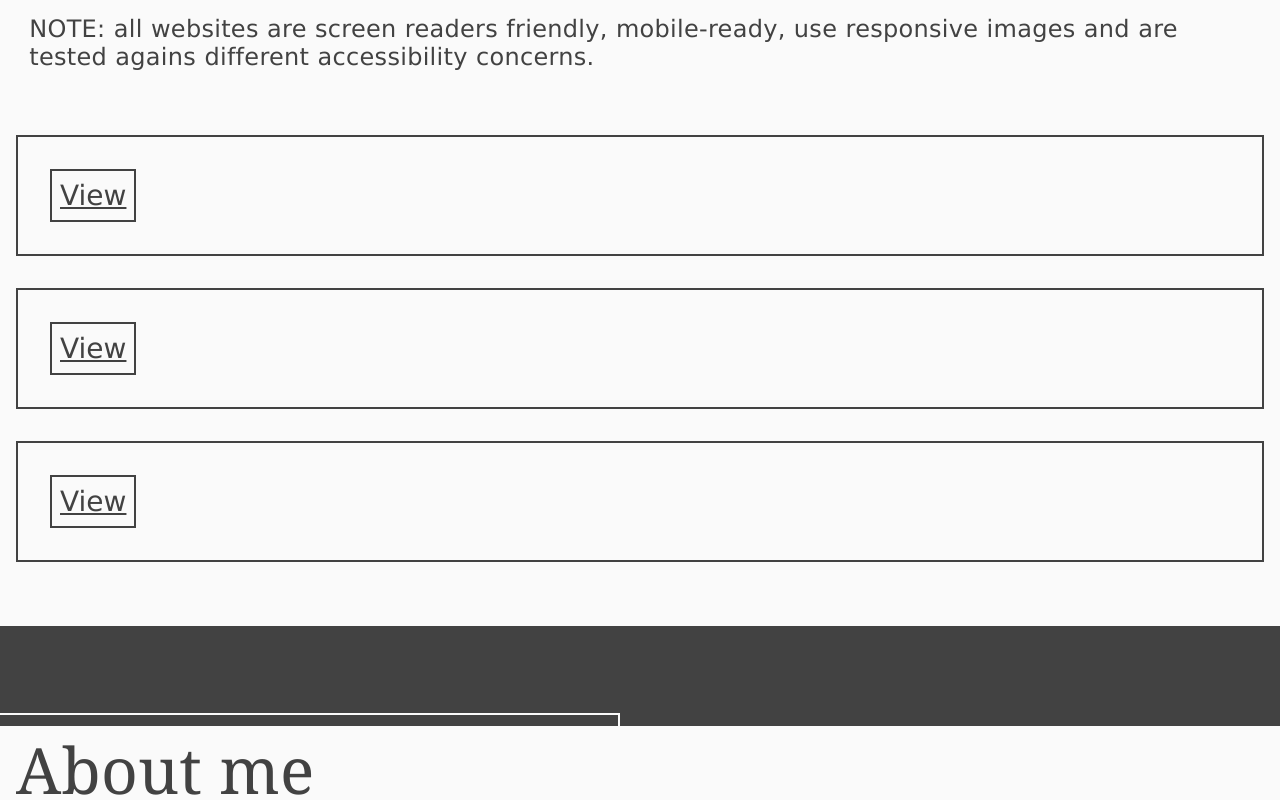
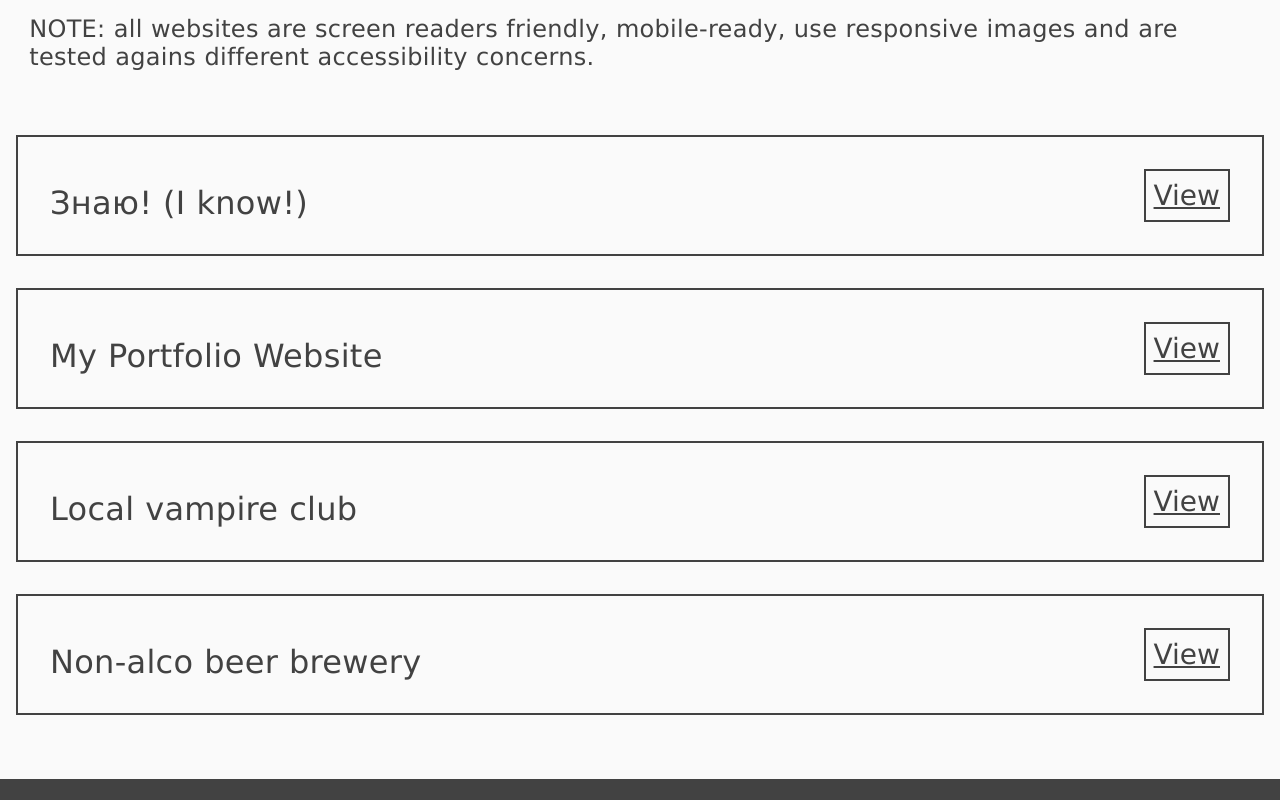
Before and after one commit to zverolen/project-portfolio, a React (Vite) app: page / in a window 1280 px wide. Shown: the part 1280-2080 px from the top of the page. Built offline with nearby package versions, Linux system fonts and the light colour scheme; a web font is replaced by a local one.

Commit message:
Fix small issues

```diff
--- a/package.json
+++ b/package.json
@@ -4,7 +4,7 @@
   "version": "0.0.0",
   "type": "module",
   "scripts": {
-    "dev": "vite",
+    "dev": "vite --host --force",
     "build": "vite build",
     "lint": "eslint . --ext js,jsx --report-unused-disable-directives --max-warnings 0",
     "preview": "vite preview"
--- a/src/components/disclosure/Disclosure.jsx
+++ b/src/components/disclosure/Disclosure.jsx
@@ -2,7 +2,7 @@ import PropTypes from 'prop-types'
 import { useState } from 'react'
 import Button from '../button/Button'
 
-export default function Disclosure({ children }) {
+export default function Disclosure({ children, projectName }) {
   const [ isExpanded, setIsExpanded ] = useState(false);
 
   function handleExpand() {
@@ -11,12 +11,18 @@ export default function Disclosure({ children }) {
 
   return (
     <>
-      {isExpanded && children}
-      <Button isExpanded={isExpanded} handleClick={handleExpand} />
+      <div>
+        <h3>{projectName}</h3>
+        <Button isExpanded={isExpanded} handleClick={handleExpand} />
+      </div>
+      <div aria-live="polite">
+        {isExpanded && children}
+      </div>
     </>
   )
 }
 
 Disclosure.propTypes = {
-  children: PropTypes.element
+  children: PropTypes.element,
+  projectName: PropTypes.string
 }
--- a/src/components/header/Header.jsx
+++ b/src/components/header/Header.jsx
@@ -3,21 +3,22 @@ export default function Header() {
     <header>
       <h1>
         <span>
-          <span className="site-frame" role="presentation">
+          <span className="site-frame">
             Lena Zvereva
           </span>
         </span>
         <span>
-          <span className="site-frame" role="presentation">
+          <span className="site-frame">
               Front-End
           </span>
         </span>
         <span className="site-frame">
-          <span role="presentation">
+          <span>
               Web Developer
           </span>
         </span>
       </h1>
+
       <div className="site-frame">
         <a href="www.linkedin.com/in/lena-zvereva-722b3177">
             <svg viewBox="0 0 92 92">
--- a/src/components/projects/Project.jsx
+++ b/src/components/projects/Project.jsx
@@ -1,5 +1,6 @@
 import PropTypes from 'prop-types'
 import Disclosure from '../disclosure/Disclosure';
+import Button from '../button/Button';
 
 const svg = <svg width="28" height="28" viewBox="0 0 28 28" fill="none" xmlns="http://www.w3.org/2000/svg">
               <rect x="0.541016" y="7.79956" width="14.0002" height="15.0146"></rect>
@@ -12,10 +13,9 @@ export default function Project({
  }) {
   return(
     <li className="project" key={project.id}>
-
-      <Disclosure>
-        <div aria-live="polite">
-          <h3>{project.name}</h3>
+      <Disclosure projectName={project.name}>
+        {/* <div aria-live="polite">
+          <h3>{project.name}</h3> */}
           <div>
             <img
               src={`./images/${project.imageToken}-501.png`}
@@ -46,7 +46,7 @@ export default function Project({
               <a href={project.linkGithubHref}>{project.linkGithubText}</a>
             </div>
           </div>
-        </div>
+        {/* </div> */}
       </Disclosure>
 
     </li>
--- a/src/data/copy.js
+++ b/src/data/copy.js
@@ -9,6 +9,23 @@ export const projects = {
   projects: [
     {
       id: 1,
+      name: 'Знаю! (I know!)',
+      imageToken: 'business-site-demo',
+      description: 'A website to showcase my project. Most accurately demonstrates my skills and my approach. The design goal was to provide the viewer with content in the least time-consuming way. The development goal was to get as close to the single source of truth concept as possible.',
+      features: [
+        'HTML, SASS and JS',
+        'Doesn\'t use breakpoints',
+        'Designed in Figma using design tokens',
+        'Images created in Photoshop',
+        'Social icons taken from the Figma community resources'
+      ],
+      linkGithubText: 'Go to the portfolio repository on Github',
+      linkGithubHref: '',
+      linkBrowserText: 'Open the Night Flight site in browser',
+      linkBrowserHref: ''
+    },
+    {
+      id: 2,
       name: 'My Portfolio Website',
       imageToken: 'business-site-demo',
       description: 'A website to showcase my project. Most accurately demonstrates my skills and my approach. The design goal was to provide the viewer with content in the least time-consuming way. The development goal was to get as close to the single source of truth concept as possible.',
@@ -25,7 +42,7 @@ export const projects = {
       linkBrowserHref: ''
     },
     {
-      id: 2,
+      id: 3,
       name: 'Local vampire club',
       imageToken: 'business-site-demo',
       description: 'This is a website for Night Flight - a local club for Sydney vampires who turn into bats and fly together. It was developed as a task on Codecademy. The goal was to create a responsive website for a local club of a choice. No fixed values should be used. I also included a small widget that imitates the form submision.',
@@ -40,7 +57,7 @@ export const projects = {
       linkBrowserHref: ''
     },
     {
-      id: 3,
+      id: 4,
       name: 'Non-alco beer brewery',
       imageToken: 'business-site-demo',
       description: 'A website for a non-alco craft beer brewery O2. It was also a part of a course on Codecademy. The task was to create a responsive website for a company using Flexbox.',
--- a/src/index.css
+++ b/src/index.css
@@ -11,7 +11,7 @@
 @layer specific {
   .site-frame {
     /* display: block; */
-
+    box-sizing: border-box;
     margin-inline: var(--centering-margin);
     width: var(--site-width);
   }
--- a/src/styles/common.css
+++ b/src/styles/common.css
@@ -65,7 +65,8 @@ header a, footer a {
 a svg {
   width: var(--fullWidth);
 
-  stroke-width: var(--border-width);
+  /* stroke-width: var(--border-width); */
+  stroke-width: var(--svgStrokeWidth);
 }
 
 header {
--- a/src/styles/sections.css
+++ b/src/styles/sections.css
@@ -117,6 +117,10 @@ header svg {
   /* stroke-width: min(0.3571428571vw, 0.125rem); */
   fill: var(--fill-color);
 }
+
+/* header svg path {
+  stroke-width: 1px;
+} */
 
 .skills {
   position: relative;
@@ -242,13 +246,28 @@ header svg {
   border: var(--border-width) var(--border-color) solid;
 }
 
-.project > div {
+/* .project > div {
   display: flex;
   flex-direction: column;
   row-gap: var(--projects-gap);
+} */
+
+.project > div:nth-child(1) {
+  display: flex;
+  flex-wrap: wrap;
+  justify-content: space-between;
+  align-items: flex-end;
+
+  width: 100%;
 }
 
-.project h3 + div {
+/* .project > div:nth-child(2) {
+  display: flex;
+  flex-direction: column;
+  row-gap: var(--projects-gap);
+} */
+
+.project > div:nth-child(2) > div {
   display: flex;
   flex-direction: column;
   row-gap: var(--projects-gap);
@@ -262,11 +281,18 @@ header svg {
   margin-block-end: var(--gap-II);
 }
 
-.project h3 + div > div, .project ul {
+/* .project h3 + div > div, .project ul {
+  display: flex;
+  flex-direction: column;
+  row-gap: var(--project-features-gap);
+} */
+
+.project > div:nth-child(2) > div > div, .project ul {
   display: flex;
   flex-direction: column;
   row-gap: var(--project-features-gap);
 }
+
 
 .project li {
   display: flex;
--- a/src/styles/tokens.css
+++ b/src/styles/tokens.css
@@ -72,6 +72,7 @@
 
   --frameBorderMin: 0.3571428571vw;
   --frameBorderMax: calc(2 / 16 * 1rem);
+  --svgStrokeWidth: var(--frameBorderMax);
 
   --headerNameWidth: 93.75vw;
   --headerNamePadding: 1.4444444444em;
@@ -101,7 +102,7 @@
   --projectsNoteMarginMax: 7.1vw;
 
   --projectsGapMin: var(--gap-IV);
-  --projectsGapMax: 3.56vw;
+  --projectsGapMax: 3.5555555556vw;
 
   --projectFeaturesGapMin: var(--gap-II);
   --projectFeaturesGapMax: 1.78vw;
```
